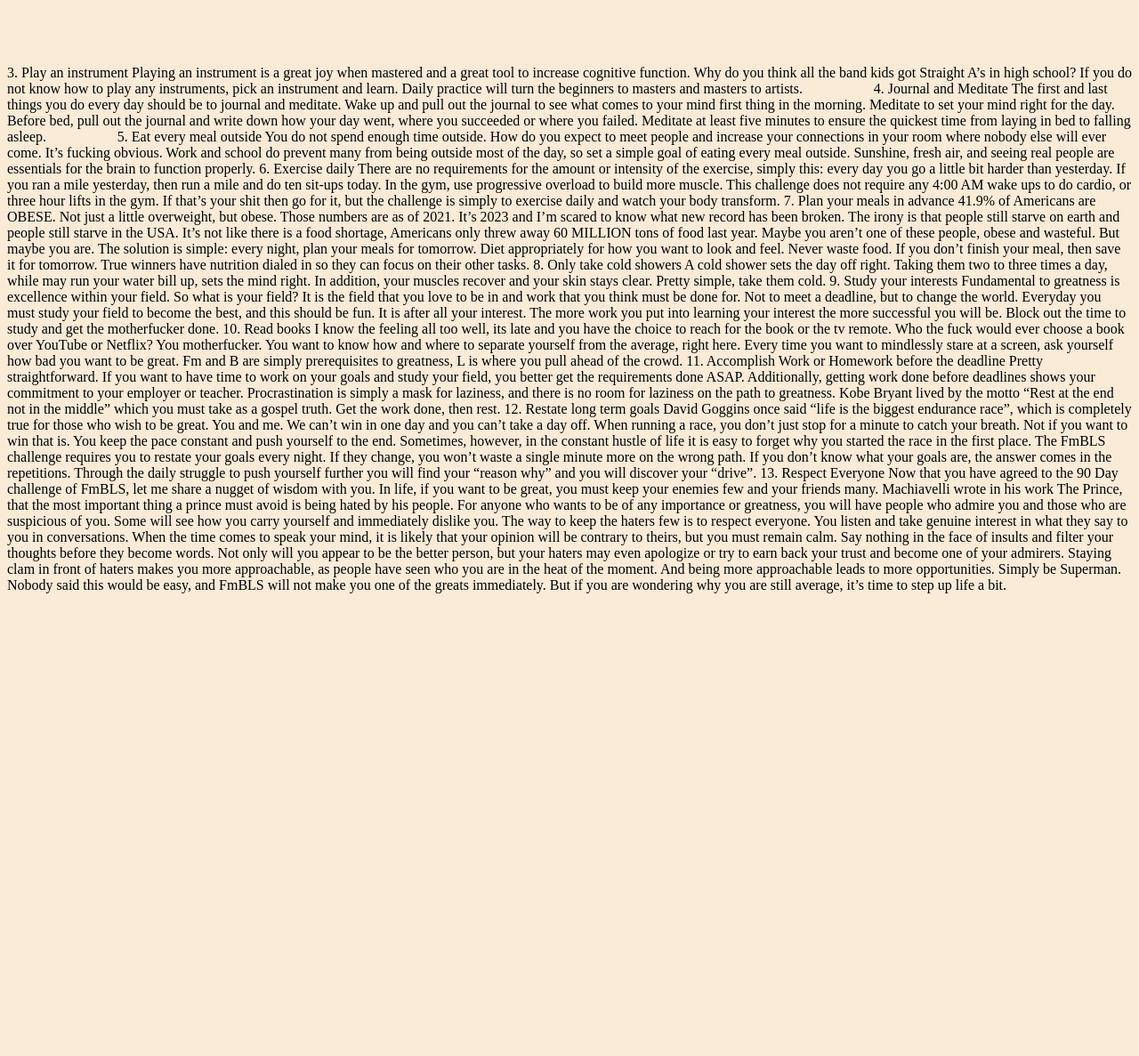
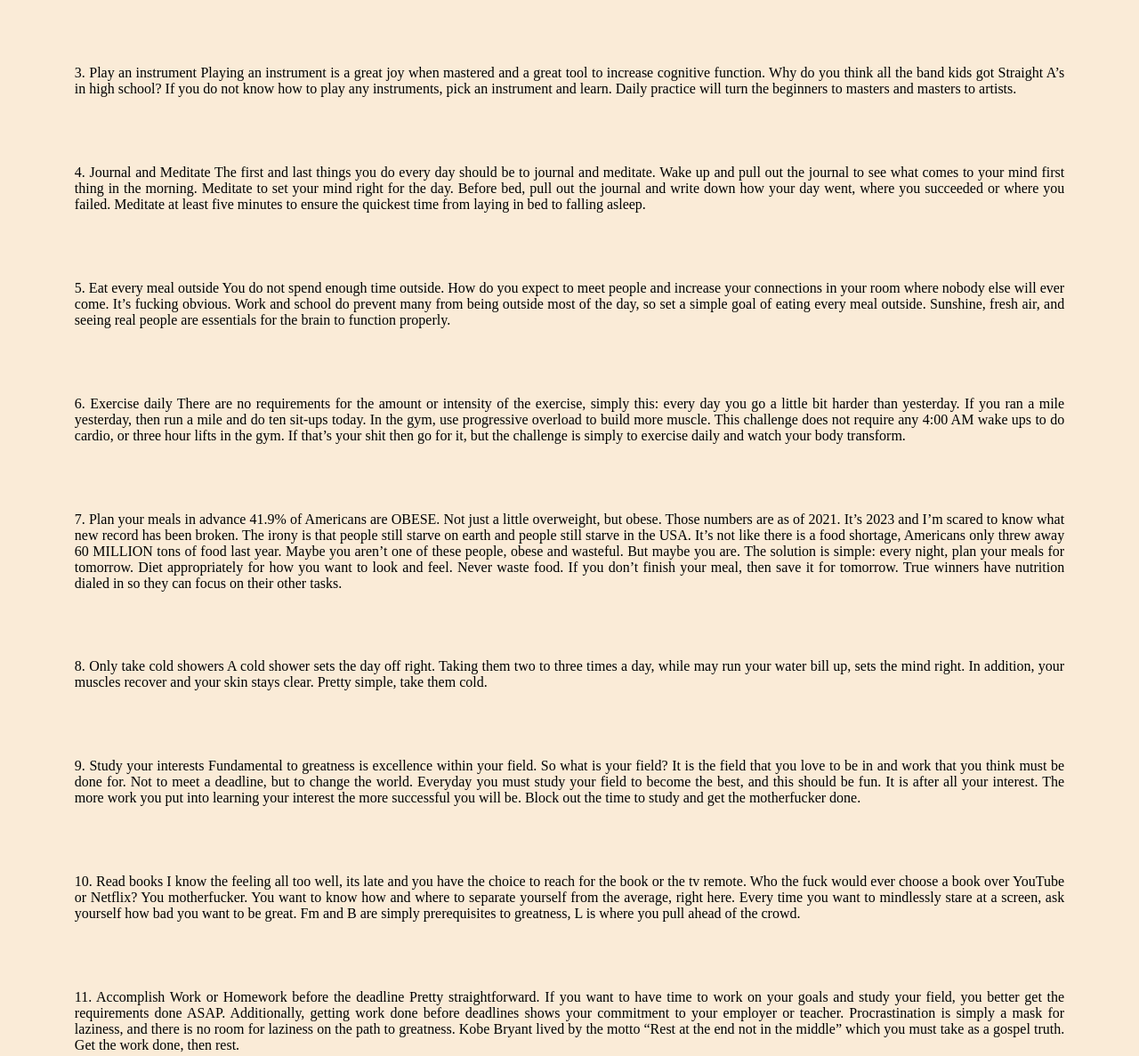
Before and after one commit to TheCreatorrr/TheFuture, a plain HTML site: page index.html in a window 1280 px wide. Shown: the part 429-1616 px from the top of the page at 89% size. Before the commit the page ends 1104 px from the top, so only its background shows below. Drawn offline with Linux system fonts and the light colour scheme.

Commit message:
Update index.html

```diff
--- a/index.html
+++ b/index.html
@@ -16,44 +16,44 @@ This one is pretty self-explanatory, if NoFap is foreign to you I recommend the
     <p>2. Learn another language.
 Maybe you only speak one language, maybe you speak two, maybe you speak eight. It doesn’t matter, learn another one. Language is the key to expanding your connections and more connections means more opportunities. There is a degree of luck in all successful people’s pasts, but luck can be maximized with more opportunities. Plus, learning a language allows you to think differently in that language. If you do not know how to learn a language then research it. Expand your opportunities, work daily to speak another language.</p>
 
-<p3>3. Play an instrument
+<p>3. Play an instrument
 Playing an instrument is a great joy when mastered and a great tool to increase cognitive function. Why do you think all the band kids got Straight A’s in high school? If you do not know how to play any instruments, pick an instrument and learn. Daily practice will turn the beginners to masters and masters to artists.
-</p3>
+</p>
 
-<p4>4. Journal and Meditate
-The first and last things you do every day should be to journal and meditate. Wake up and pull out the journal to see what comes to your mind first thing in the morning. Meditate to set your mind right for the day. Before bed, pull out the journal and write down how your day went, where you succeeded or where you failed. Meditate at least five minutes to ensure the quickest time from laying in bed to falling asleep.</p4>
+<p>4. Journal and Meditate
+The first and last things you do every day should be to journal and meditate. Wake up and pull out the journal to see what comes to your mind first thing in the morning. Meditate to set your mind right for the day. Before bed, pull out the journal and write down how your day went, where you succeeded or where you failed. Meditate at least five minutes to ensure the quickest time from laying in bed to falling asleep.</p>
 
 
-<p5>5. Eat every meal outside
-You do not spend enough time outside. How do you expect to meet people and increase your connections in your room where nobody else will ever come. It’s fucking obvious. Work and school do prevent many from being outside most of the day, so set a simple goal of eating every meal outside. Sunshine, fresh air, and seeing real people are essentials for the brain to function properly.</p5>
+<p>5. Eat every meal outside
+You do not spend enough time outside. How do you expect to meet people and increase your connections in your room where nobody else will ever come. It’s fucking obvious. Work and school do prevent many from being outside most of the day, so set a simple goal of eating every meal outside. Sunshine, fresh air, and seeing real people are essentials for the brain to function properly.</p>
 
-<p6>6. Exercise daily
-There are no requirements for the amount or intensity of the exercise, simply this: every day you go a little bit harder than yesterday. If you ran a mile yesterday, then run a mile and do ten sit-ups today. In the gym, use progressive overload to build more muscle. This challenge does not require any 4:00 AM wake ups to do cardio, or three hour lifts in the gym. If that’s your shit then go for it, but the challenge is simply to exercise daily and watch your body transform.</p6>
+<p>6. Exercise daily
+There are no requirements for the amount or intensity of the exercise, simply this: every day you go a little bit harder than yesterday. If you ran a mile yesterday, then run a mile and do ten sit-ups today. In the gym, use progressive overload to build more muscle. This challenge does not require any 4:00 AM wake ups to do cardio, or three hour lifts in the gym. If that’s your shit then go for it, but the challenge is simply to exercise daily and watch your body transform.</p>
 
-<p7>7. Plan your meals in advance
-41.9% of Americans are OBESE. Not just a little overweight, but obese. Those numbers are as of 2021. It’s 2023 and I’m scared to know what new record has been broken. The irony is that people still starve on earth and people still starve in the USA. It’s not like there is a food shortage, Americans only threw away 60 MILLION tons of food last year. Maybe you aren’t one of these people, obese and wasteful. But maybe you are. The solution is simple: every night, plan your meals for tomorrow. Diet appropriately for how you want to look and feel. Never waste food. If you don’t finish your meal, then save it for tomorrow. True winners have nutrition dialed in so they can focus on their other tasks. </p7>
+<p>7. Plan your meals in advance
+41.9% of Americans are OBESE. Not just a little overweight, but obese. Those numbers are as of 2021. It’s 2023 and I’m scared to know what new record has been broken. The irony is that people still starve on earth and people still starve in the USA. It’s not like there is a food shortage, Americans only threw away 60 MILLION tons of food last year. Maybe you aren’t one of these people, obese and wasteful. But maybe you are. The solution is simple: every night, plan your meals for tomorrow. Diet appropriately for how you want to look and feel. Never waste food. If you don’t finish your meal, then save it for tomorrow. True winners have nutrition dialed in so they can focus on their other tasks. </p>
 
-<p8>8. Only take cold showers
-A cold shower sets the day off right. Taking them two to three times a day, while may run your water bill up, sets the mind right. In addition, your muscles recover and your skin stays clear. Pretty simple, take them cold.</p8>
+<p>8. Only take cold showers
+A cold shower sets the day off right. Taking them two to three times a day, while may run your water bill up, sets the mind right. In addition, your muscles recover and your skin stays clear. Pretty simple, take them cold.</p>
 
-<p9>9. Study your interests
-Fundamental to greatness is excellence within your field. So what is your field? It is the field that you love to be in and work that you think must be done for. Not to meet a deadline, but to change the world. Everyday you must study your field to become the best, and this should be fun. It is after all your interest. The more work you put into learning your interest the more successful you will be. Block out the time to study and get the motherfucker done. </p9>
+<p>9. Study your interests
+Fundamental to greatness is excellence within your field. So what is your field? It is the field that you love to be in and work that you think must be done for. Not to meet a deadline, but to change the world. Everyday you must study your field to become the best, and this should be fun. It is after all your interest. The more work you put into learning your interest the more successful you will be. Block out the time to study and get the motherfucker done. </p>
 
-<p10>10. Read books
+<p>10. Read books
 I know the feeling all too well, its late and you have the choice to reach for the book or the tv remote. Who the fuck would ever choose a book over YouTube or Netflix? You motherfucker. You want to know how and where to separate yourself from the average, right here. Every time you want to mindlessly stare at a screen, ask yourself how bad you want to be great. Fm and B are simply prerequisites to greatness, L is where you pull ahead of the crowd.
-</p10>
+</p>
 
-<p11>11. Accomplish Work or Homework before the deadline
-Pretty straightforward. If you want to have time to work on your goals and study your field, you better get the requirements done ASAP. Additionally, getting work done before deadlines shows your commitment to your employer or teacher. Procrastination is simply a mask for laziness, and there is no room for laziness on the path to greatness. Kobe Bryant lived by the motto “Rest at the end not in the middle” which you must take as a gospel truth. Get the work done, then rest.</p11>
+<p>11. Accomplish Work or Homework before the deadline
+Pretty straightforward. If you want to have time to work on your goals and study your field, you better get the requirements done ASAP. Additionally, getting work done before deadlines shows your commitment to your employer or teacher. Procrastination is simply a mask for laziness, and there is no room for laziness on the path to greatness. Kobe Bryant lived by the motto “Rest at the end not in the middle” which you must take as a gospel truth. Get the work done, then rest.</p>
 
-<p12>12. Restate long term goals
-David Goggins once said “life is the biggest endurance race”, which is completely true for those who wish to be great. You and me. We can’t win in one day and you can’t take a day off. When running a race, you don’t just stop for a minute to catch your breath. Not if you want to win that is. You keep the pace constant and push yourself to the end. Sometimes, however, in the constant hustle of life it is easy to forget why you started the race in the first place. The FmBLS challenge requires you to restate your goals every night. If they change, you won’t waste a single minute more on the wrong path. If you don’t know what your goals are, the answer comes in the repetitions. Through the daily struggle to push yourself further you will find your “reason why” and you will discover your “drive”. </p12>
+<p>12. Restate long term goals
+David Goggins once said “life is the biggest endurance race”, which is completely true for those who wish to be great. You and me. We can’t win in one day and you can’t take a day off. When running a race, you don’t just stop for a minute to catch your breath. Not if you want to win that is. You keep the pace constant and push yourself to the end. Sometimes, however, in the constant hustle of life it is easy to forget why you started the race in the first place. The FmBLS challenge requires you to restate your goals every night. If they change, you won’t waste a single minute more on the wrong path. If you don’t know what your goals are, the answer comes in the repetitions. Through the daily struggle to push yourself further you will find your “reason why” and you will discover your “drive”. </p>
 
-<p13>13. Respect Everyone
-Now that you have agreed to the 90 Day challenge of FmBLS, let me share a nugget of wisdom with you. In life, if you want to be great, you must keep your enemies few and your friends many. Machiavelli wrote in his work The Prince, that the most important thing a prince must avoid is being hated by his people. For anyone who wants to be of any importance or greatness, you will have people who admire you and those who are suspicious of you. Some will see how you carry yourself and immediately dislike you. The way to keep the haters few is to respect everyone. You listen and take genuine interest in what they say to you in conversations. When the time comes to speak your mind, it is likely that your opinion will be contrary to theirs, but you must remain calm. Say nothing in the face of insults and filter your thoughts before they become words. Not only will you appear to be the better person, but your haters may even apologize or try to earn back your trust and become one of your admirers. Staying clam in front of haters makes you more approachable, as people have seen who you are in the heat of the moment. And being more approachable leads to more opportunities. Simply be Superman. </p13>
+<p>13. Respect Everyone
+Now that you have agreed to the 90 Day challenge of FmBLS, let me share a nugget of wisdom with you. In life, if you want to be great, you must keep your enemies few and your friends many. Machiavelli wrote in his work The Prince, that the most important thing a prince must avoid is being hated by his people. For anyone who wants to be of any importance or greatness, you will have people who admire you and those who are suspicious of you. Some will see how you carry yourself and immediately dislike you. The way to keep the haters few is to respect everyone. You listen and take genuine interest in what they say to you in conversations. When the time comes to speak your mind, it is likely that your opinion will be contrary to theirs, but you must remain calm. Say nothing in the face of insults and filter your thoughts before they become words. Not only will you appear to be the better person, but your haters may even apologize or try to earn back your trust and become one of your admirers. Staying clam in front of haters makes you more approachable, as people have seen who you are in the heat of the moment. And being more approachable leads to more opportunities. Simply be Superman. </p>
 
 
-<p14>Nobody said this would be easy, and FmBLS will not make you one of the greats immediately. But if you are wondering why you are still average, it’s time to step up life a bit.
-</p14>
+<p>Nobody said this would be easy, and FmBLS will not make you one of the greats immediately. But if you are wondering why you are still average, it’s time to step up life a bit.
+</p>
 </body>
 </html>
```
